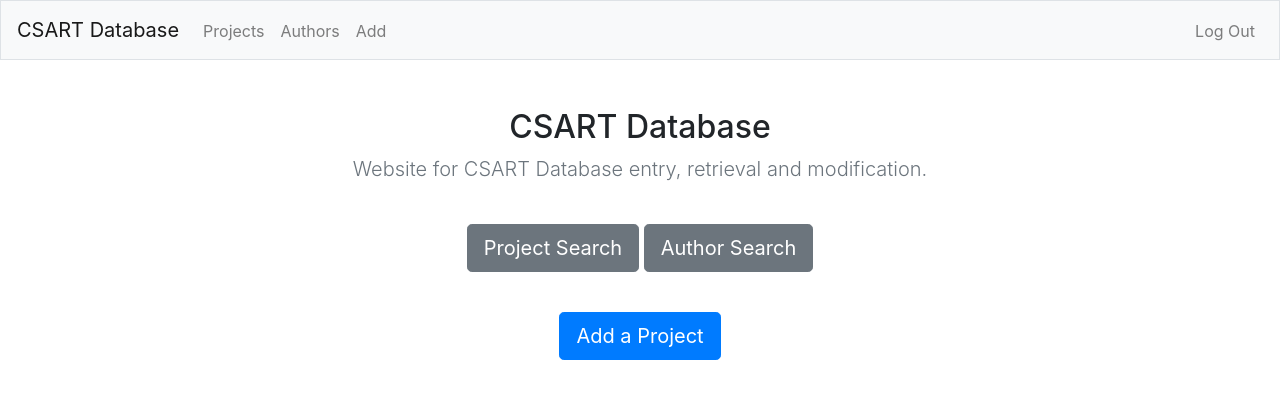
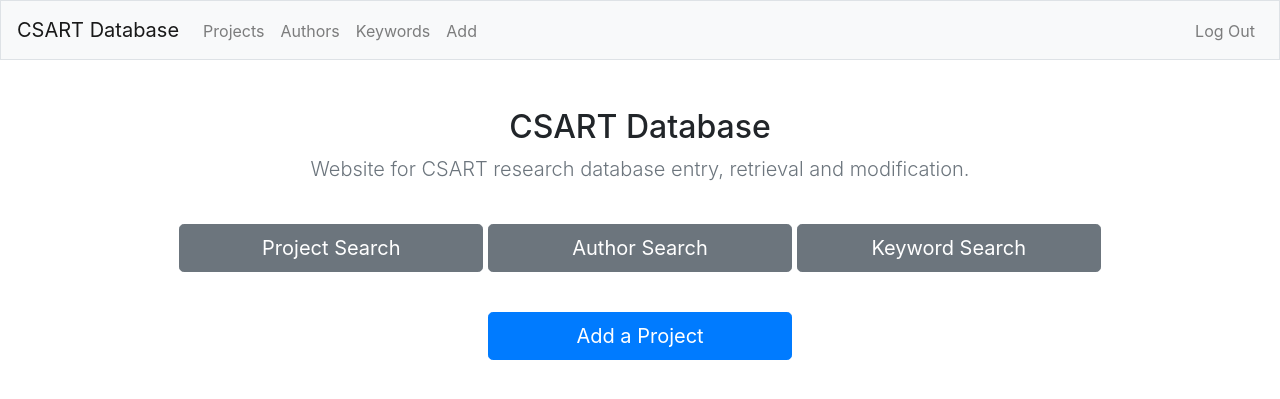
Before and after one commit to 17736581/csart-database, a Flask app: page / in a window 1280 px wide. Shown: the top 399 px of the page. Run offline with Flask 2, Linux system fonts and the light colour scheme; a user stored in the database is signed in; data comes from the database, SQL or seed files in the repository; some libraries are stand-ins or nearby versions.

Commit message:
more keyword features: added project count to keyword results and profile pages

```diff
--- a/application.py
+++ b/application.py
@@ -4,6 +4,7 @@
 
 from ast import keyword
 import string
+from colorama import Cursor
 from flask import Flask, render_template, request, jsonify, session, redirect
 from flask_mysqldb import MySQL
 from werkzeug.security import check_password_hash, generate_password_hash
@@ -133,11 +134,11 @@ def projects():
 
         #Multiple possible searches based on whether project_name and keyword fields are used
         if project_name != None and keyword != None:
-            cursor.execute("""SELECT temporary_Data.project_id, project_name, author_names, COALESCE(keyword_names, '') keyword_name FROM temporary_Data
+            cursor.execute("""SELECT temporary_Data.project_id, project_name, author_names, COALESCE(keyword_names, '') keyword_names FROM temporary_Data
                             LEFT JOIN temp_keywords ON temp_keywords.project_id = temporary_Data.project_id
                             WHERE project_name LIKE %s AND keyword_names LIKE %s;""", ["%"+project_name+"%", "%"+keyword+"%"])
         elif project_name != None and keyword == None:
-            cursor.execute("""SELECT temporary_Data.project_id, project_name, author_names, COALESCE(keyword_names, '') keyword_name FROM temporary_Data
+            cursor.execute("""SELECT temporary_Data.project_id, project_name, author_names, COALESCE(keyword_names, '') keyword_names FROM temporary_Data
                             LEFT JOIN temp_keywords ON temp_keywords.project_id = temporary_Data.project_id
                             WHERE project_name LIKE %s;""", ["%"+project_name+"%"])
         elif project_name == None and keyword != None:
@@ -149,7 +150,15 @@ def projects():
                             LEFT JOIN temp_keywords ON temp_keywords.project_id = temporary_Data.project_id""")
 
         projects = cursor.fetchall()
-        return render_template("project_results.html", projects=projects)
+
+        #Get keywords as a list
+        cursor.execute("""SELECT projects.project_id, keywords.keyword_name
+                        FROM project_keywords
+                        INNER JOIN keywords ON keywords.keyword_id = project_keywords.keyword_id
+                        INNER JOIN projects ON projects.project_id = project_keywords.project_id""")
+        keywords = cursor.fetchall()
+
+        return render_template("project_results.html", projects=projects, keywords=keywords)
 
 @app.route("/projects/<id>")
 @login_required
@@ -497,6 +506,60 @@ def add():
 # @app.route('/_autocomplete')
 # def autocomplete():
 
+#Keyword Search
+@app.route("/keywords", methods=["GET", "POST"])
+def keywords():
+    cursor = mysql.connection.cursor()
+    if request.method == "GET":
+        cursor.execute("SELECT * FROM keywords")
+        keyword_list = cursor.fetchall()
+        return render_template("keyword_search.html", keyword_list=keyword_list)
+
+    elif request.method == "POST":
+        keyword_name = request.form.get("keyword_name")
+        keyword_query = """SELECT keywords.keyword_id, keywords.keyword_name, COUNT(*) as project_count FROM keywords
+                        INNER JOIN project_keywords ON project_keywords.keyword_id = keywords.keyword_id
+                        WHERE keyword_name LIKE %s
+                        GROUP BY keywords.keyword_name
+                        ORDER BY project_count DESC"""
+        cursor.execute(keyword_query, ["%"+keyword_name+"%"])
+        keyword_results = cursor.fetchall()
+
+        if len(keyword_results) == 1:
+            return redirect(f"/keywords/{keyword_results[0]['keyword_name']}")
+
+        return render_template("keyword_results.html", keyword_results=keyword_results)
+
+
+#Keyword Profile
+@app.route("/keywords/<keyword>")
+def keyword_profile(keyword):
+    cursor = mysql.connection.cursor()
+    keyword_query = """SELECT DISTINCT authors.author_id, authors.author_name, COUNT(*) AS count FROM project_authors
+                    INNER JOIN projects ON projects.project_id = project_authors.project_id
+                    INNER JOIN authors ON authors.author_id = project_authors.author_id
+                    WHERE project_authors.project_id IN
+                        (SELECT projects.project_id FROM `project_keywords`
+                        INNER JOIN projects on projects.project_id = project_keywords.project_id
+                        INNER JOIN keywords on keywords.keyword_id = project_keywords.keyword_id
+                        WHERE keywords.keyword_name = %s)
+                    GROUP BY authors.author_id
+                    ORDER BY count DESC;"""
+    cursor.execute(keyword_query, [keyword])
+    keyword_results = cursor.fetchall()
+
+    project_query = """SELECT projects.project_id, projects.project_name, GROUP_CONCAT(CONCAT(' ', authors.author_name)) author_names FROM project_authors
+                    INNER JOIN projects ON projects.project_id = project_authors.project_id
+                    INNER JOIN authors ON authors.author_id = project_authors.author_id
+                    WHERE project_authors.project_id IN
+                        (SELECT project_id FROM project_keywords
+                        INNER JOIN keywords ON keywords.keyword_id = project_keywords.keyword_id
+                        WHERE keyword_name = %s)
+                    GROUP BY projects.project_id"""
+    cursor.execute(project_query, [keyword])
+    project_results = cursor.fetchall()
+    return render_template("keyword_profile.html", keyword_results=keyword_results, keyword=string.capwords(keyword), project_results=project_results)
+
 @app.route("/network")
 def network():
     cursor = mysql.connection.cursor()
--- a/templates/author_edit.html
+++ b/templates/author_edit.html
@@ -67,6 +67,7 @@
         <textarea class="form-control" name="statement" cols="30" rows="5">{{ author_results['statement'] }}</textarea>
     </div>
     <button type="submit" class="btn btn-primary">Submit</button>
+    <button type="button" class="btn btn-secondary" onclick="window.history.back();">Cancel</button>
 </form>
 
 
--- a/templates/index.html
+++ b/templates/index.html
@@ -8,16 +8,17 @@
 <div class="container">
     <h2>CSART Database</h2>
     <p class="lead text-muted">
-        Website for CSART Database entry, retrieval and modification.
+        Website for CSART research database entry, retrieval and modification.
     </p>
     <br>
     <p>
-        <a href="/projects"><button class="btn btn-secondary btn-lg">Project Search</button></a>
-        <a href="/authors"><button class="btn btn-secondary btn-lg">Author Search</button></a>
+        <a href="/projects"><button class="btn btn-secondary btn-lg" style="width: 30%;">Project Search</button></a>
+        <a href="/authors"><button class="btn btn-secondary btn-lg" style="width: 30%;">Author Search</button></a>
+        <a href="/keywords"><button class="btn btn-secondary btn-lg" style="width: 30%;">Keyword Search</button></a>
     </p>
     <br>
     <p>
-        <a href="/add"><button class="btn btn-primary btn-lg">Add a Project</button></a>
+        <a href="/add"><button class="btn btn-primary btn-lg" style="width: 30%;">Add a Project</button></a>
     </p>
 </div>
 
--- a/templates/layout.html
+++ b/templates/layout.html
@@ -24,6 +24,7 @@
                     <ul class="navbar-nav mr-auto mt-2">
                         <li class="nav-item"></li><a class="nav-link" href="/projects">Projects</a></li>
                         <li class="nav-item"></li><a class="nav-link" href="/authors">Authors</a>
+                        <li class="nav-item"></li><a class="nav-link" href="/keywords">Keywords</a>
                         <li class="nav-item"></li><a class="nav-link" href="/add">Add</a></li>
                     </ul>
                     <ul class="navbar-nav ml-auto mt-2">
--- a/templates/project_edit.html
+++ b/templates/project_edit.html
@@ -141,6 +141,6 @@
         <input class="form-control" id="funding_amount" name="funding_amount" type="number" placeholder="Funding Amount" value="{{ project_results['funding_amount'] }}">
     </div>
     <button type="submit" class="btn btn-primary" formaction="/projects/{{ project_results['project_id'] }}/edit">Submit</button>
-    <a href="/projects/{{ project_results['project_id'] }}"><button class="btn btn-secondary" formaction="/projects/{{ project_results['project_id'] }}" formmethod="get" formnovalidate>Cancel</button></a>
+    <button type="button" class="btn btn-secondary" onclick="window.history.back();">Cancel</button>
 </form>
 {% endblock %}
```
Also changed, not shown: templates/project_profile.html (+1 -71 lines), templates/project_results.html (+22 -2 lines).
